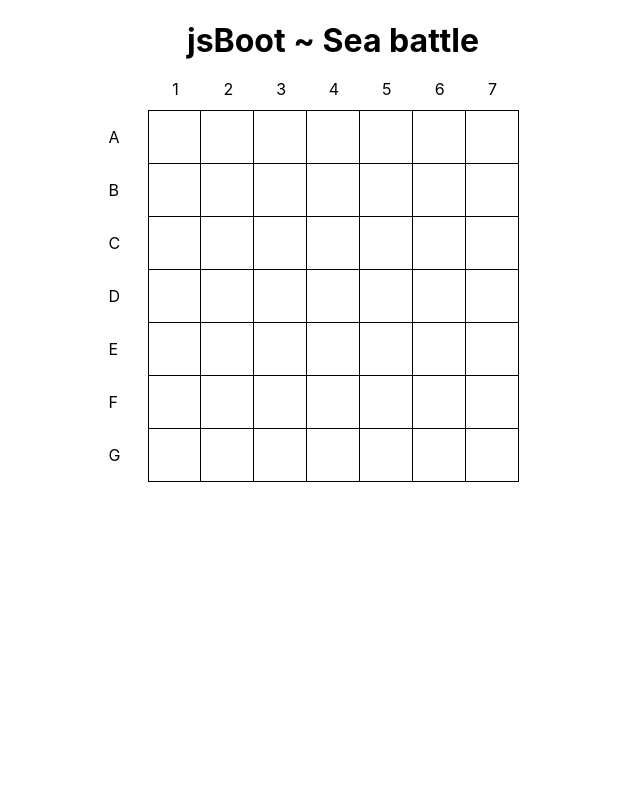
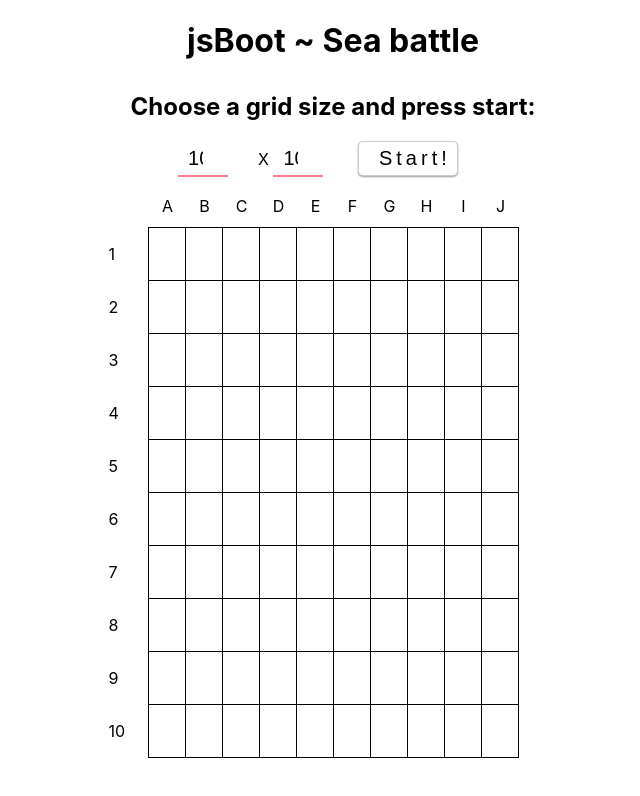
Before and after one commit to niiccolas/jsBoot, a plain HTML site: page index.html in a window 1280 px wide. Shown: the whole page, without its empty margins (307-947 px from the left). Drawn offline with Linux system fonts and the light colour scheme.

Commit message:
Add inputs for grid size selection

```diff
--- a/index.html
+++ b/index.html
@@ -26,108 +26,20 @@
     <!--  <input> without a <form> is valid HTML
           https://www.w3.org/TR/html401/interact/forms.html#form-controls
           17.2.1 Control types -->
+          <h2>Choose a grid size and press start:</h2>
+          <input type="number" name="cols" id="num_cols" value="10" min="5" max="26">X
+          <input type="number" name="rows" id="num_rows" value="10" min="5" max="26">
+          <input type="button" id="create_grid" value="Start!">
   </header>
 
   <main>
-    <table>
-      <tr>
-        <td>
-          <div class="header_row">A</div>
-          <div class="header_column">1</div>
-        </td>
-        <td>
-          <div class="header_column">2</div>
-        </td>
-        <td>
-          <div class="header_column">3</div>
-        </td>
-        <td>
-          <div class="header_column">4</div>
-        </td>
-        <td>
-          <div class="header_column">5</div>
-        </td>
-        <td>
-          <div class="header_column">6</div>
-        </td>
-        <td>
-          <div class="header_column">7</div>
-        </td>
-      </tr>
-      <tr>
-        <td>
-          <div class="header_row">B</div>
-        </td>
-        <td></td>
-        <td></td>
-        <td></td>
-        <td></td>
-        <td></td>
-        <td></td>
-      </tr>
-      <tr>
-        <td>
-          <div class="header_row">C</div>
-        </td>
-        <td></td>
-        <td></td>
-        <td></td>
-        <td></td>
-        <td></td>
-        <td></td>
-      </tr>
-      <tr>
-        <td>
-          <div class="header_row">D</div>
-        </td>
-        <td></td>
-        <td></td>
-        <td></td>
-        <td></td>
-        <td></td>
-        <td></td>
-      </tr>
-      <tr>
-        <td>
-          <div class="header_row">E</div>
-        </td>
-        <td></td>
-        <td></td>
-        <td></td>
-        <td></td>
-        <td></td>
-        <td></td>
-      </tr>
-      <tr>
-        <td>
-          <div class="header_row">F</div>
-        </td>
-        <td></td>
-        <td></td>
-        <td></td>
-        <td></td>
-        <td></td>
-        <td></td>
-      </tr>
-      <tr>
-        <td>
-          <div class="header_row">G</div>
-        </td>
-        <td></td>
-        <td></td>
-        <td></td>
-        <td></td>
-        <td></td>
-        <td></td>
-      </tr>
-    </table>
-    <div id="displayFeedback">
+    <div id="gameGrid"></div> <!-- hosts the js generated grid -->
+    <div id="displayFeedback"> <!-- displays messages to user -->
         <p class="slide-in-fwd-center"></p>
     </div>
   </main>
 
   <footer>
-
   </footer>
   <!-- JS -->
   <script src="assets/js/main.js"></script>
```
